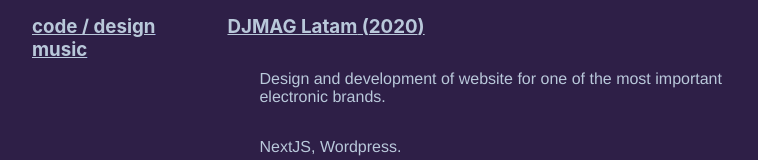
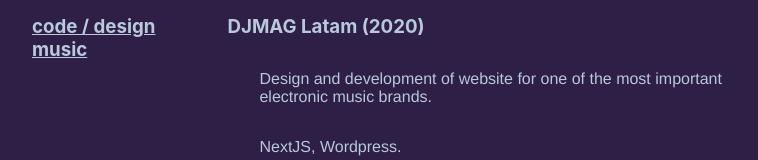
Before and after one commit to andyesp/andyesp, a Next.js app: page /code in a window 1280 px wide. Shown: the part 139-299 px from the top of the page, without its empty margins (8-766 px from the left). Built offline with nearby package versions, Linux system fonts and the light colour scheme.

Commit message:
Style and texts updates

```diff
--- a/components/Layout.js
+++ b/components/Layout.js
@@ -109,6 +109,7 @@
 
         footer p {
           font-family: Helvetica;
+          font-weight: 700;
         }
 
         footer a {
--- a/pages/code.js
+++ b/pages/code.js
@@ -11,7 +11,7 @@
     id: 6,
     title: 'DJMAG Latam',
     year: 2020,
-    description: 'Design and development of website for one of the most important electronic brands.',
+    description: 'Design and development of website for one of the most important electronic music brands.',
     tech: 'NextJS, Wordpress.',
     url: null,
     releaseDate: 'Release in October 2020.',
@@ -100,7 +100,6 @@
           h3 {
             margin: 0;
             color: #b9c8da;
-            text-decoration: underline;
           }
 
           p {
```
